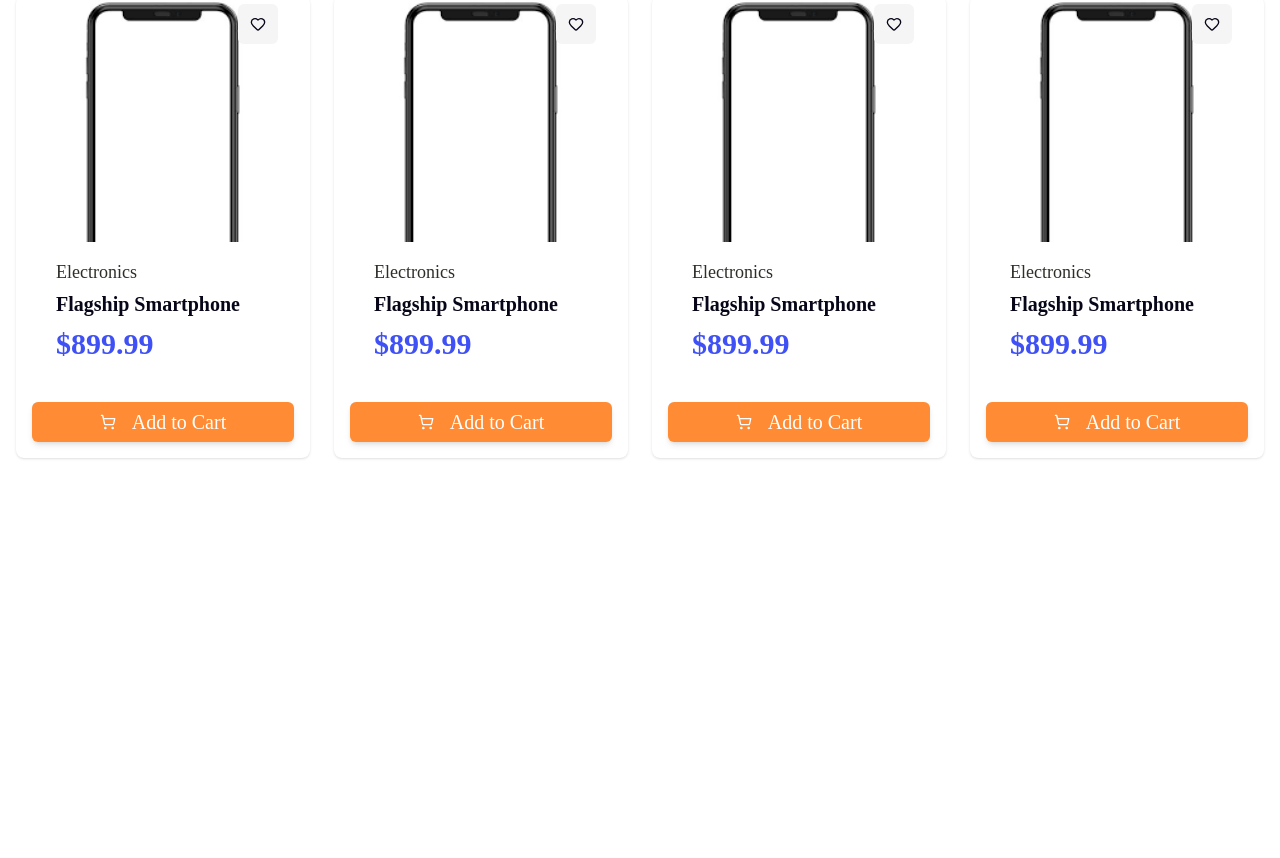
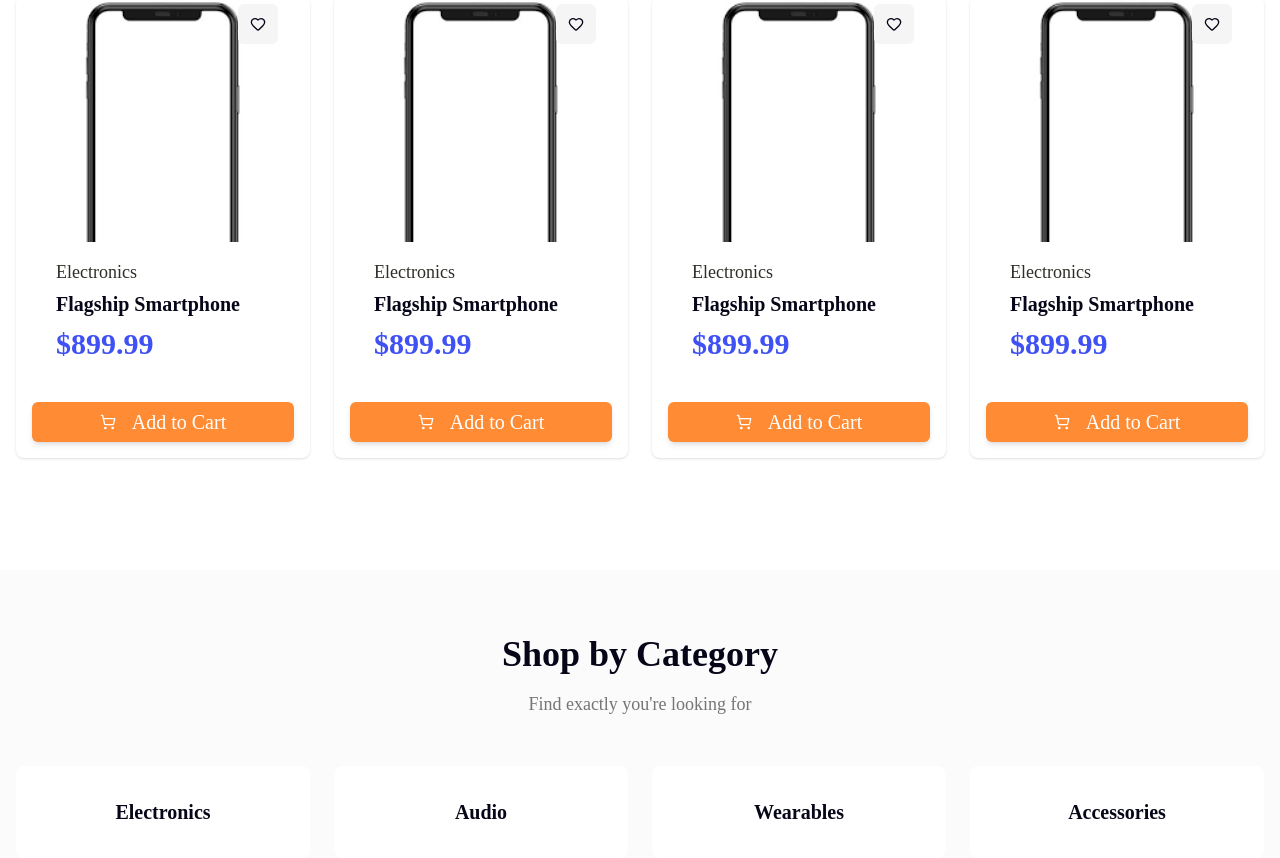
Before and after one commit to mohammadmehdidalvandii/shopHub-frontend, a Next.js app: page / in a window 1280 px wide. Shown: the part 984-1842 px from the top of the page. Before the commit the page ends 1554 px from the top, so only its background shows below. Built offline with nearby package versions, Linux system fonts and the light colour scheme.

Commit message:
created section Categories

```diff
--- a/src/app/globals.css
+++ b/src/app/globals.css
@@ -46,7 +46,7 @@
   --color-accent:#ff8c34;
   --color-danger:#f44336;
   --color-danger-dark:#993333;
-  --color-input: #E4E4E7
+  --color-input: #E4E4E7,
   --color-border:#e6e6e6;
   --color-text:#060618
 }
--- a/src/app/page.tsx
+++ b/src/app/page.tsx
@@ -1,4 +1,5 @@
 import Navigation from '@/components/modules/Navigation/Navigation'
+import Categories from '@/components/templates/home/Categories/Categories'
 import FeaturedProducts from '@/components/templates/home/FeaturedProducts/FeaturedProducts'
 import Header from '@/components/templates/home/Header/Header'
 import React from 'react'
@@ -9,6 +10,7 @@ function Home(){
       <Navigation/>
       <Header/>
       <FeaturedProducts/>
+      <Categories/>
     </div>
   )
 }
--- /dev/null
+++ b/src/components/templates/home/Categories/Categories.tsx
@@ -0,0 +1,32 @@
+import Link from 'next/link';
+import React from 'react';
+
+const Categories:React.FC = ()=>{
+  return (
+    <section className="py-16 bg-gray-light/40">
+        <div className="container mx-auto px-4">
+            <div className="text-center mb-12">
+                <h2 className="text-3xl md:text-4xl font-robotBold font-bold mb-4">Shop by Category</h2>
+                <p className="text-gray-medium text-lg">Find exactly you're looking for</p>
+            </div>
+            <div className="grid grid-cols-2 md:grid-cols-4 gap-6">
+                {['Electronics','Audio','Wearables','Accessories'].map((category)=>(
+                    <Link
+                        key={category}
+                        href={`/Products?category=${category.toLowerCase()}`}
+                        className='group'
+                    >
+                        <div className="bg-white rounded-lg p-8 text-center hover:shadow-lg transition-all duration-300  border-border">
+                            <h3 className="text-xl font-robotBold font-bold group-hover:text-primary transition-colors">
+                                {category}
+                            </h3>
+                        </div>
+                    </Link>
+                ))}
+            </div>
+        </div>
+    </section>
+  )
+}
+
+export default Categories
```
